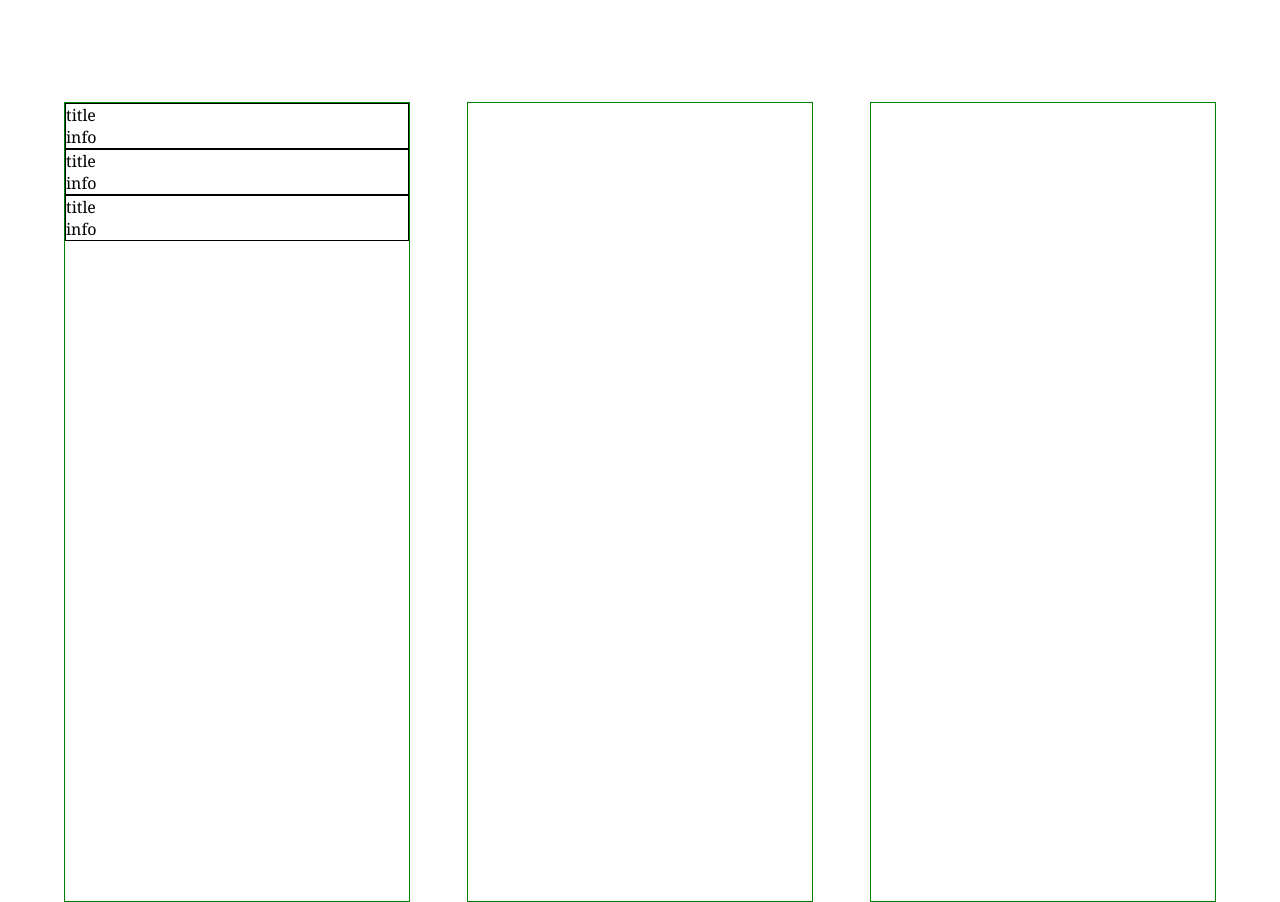
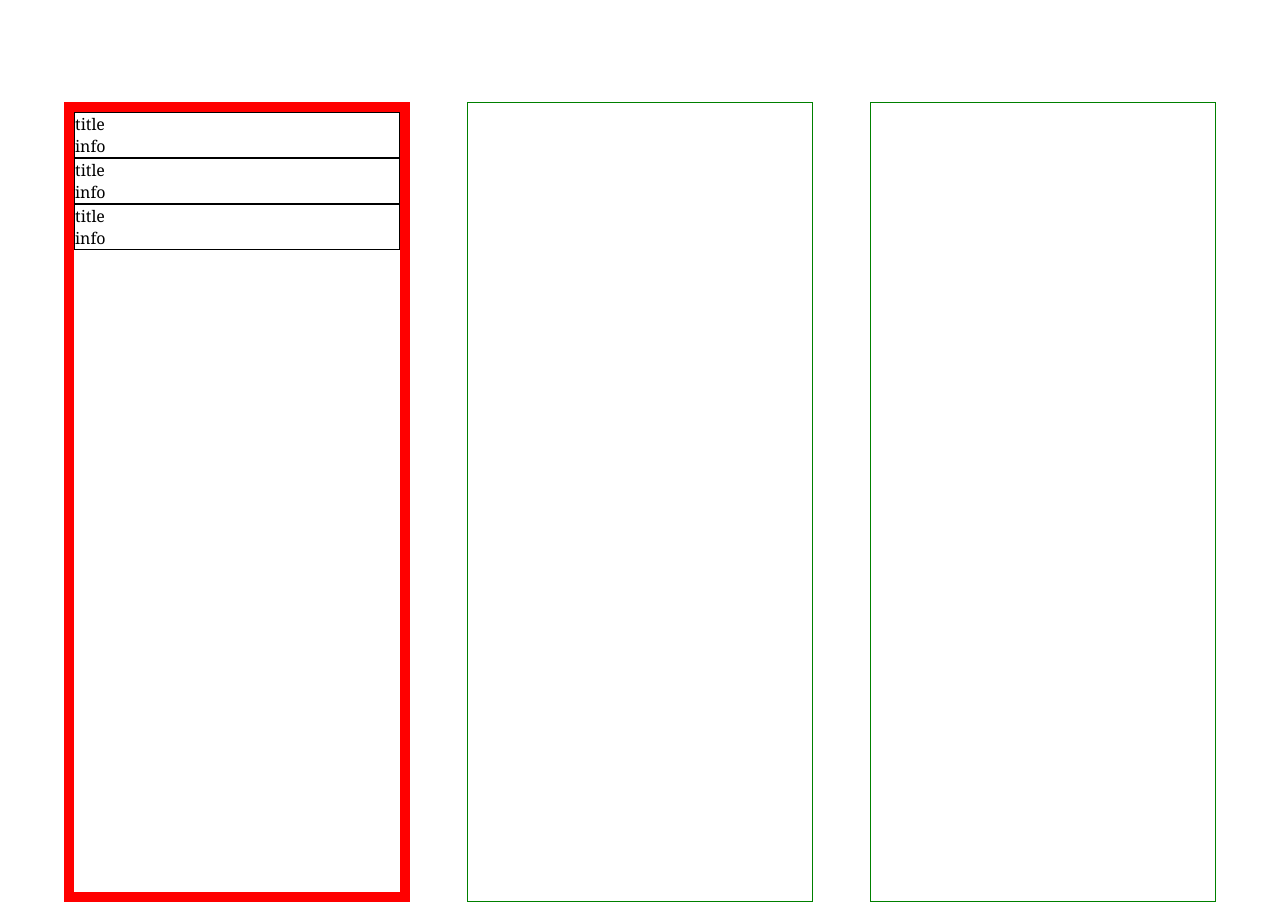
Before and after one commit to herzorf/herzorf, a Vue app: page /#/ in a window 1280 px wide. Shown: the part 533-1435 px from the top of the page. Built offline with nearby package versions, Linux system fonts and the light colour scheme.

Commit message:
main 测试

```diff
--- a/src/pages/home/home.vue
+++ b/src/pages/home/home.vue
@@ -55,8 +55,8 @@ import PersonalDataItem from './components/personal-data-item/personal-data-item
         width: 30%;
         height: 100vh;
         border: 1px solid green;
-        .left{
-
+        &.left{
+            border: 10px solid red;
         }
     }
 }
```
